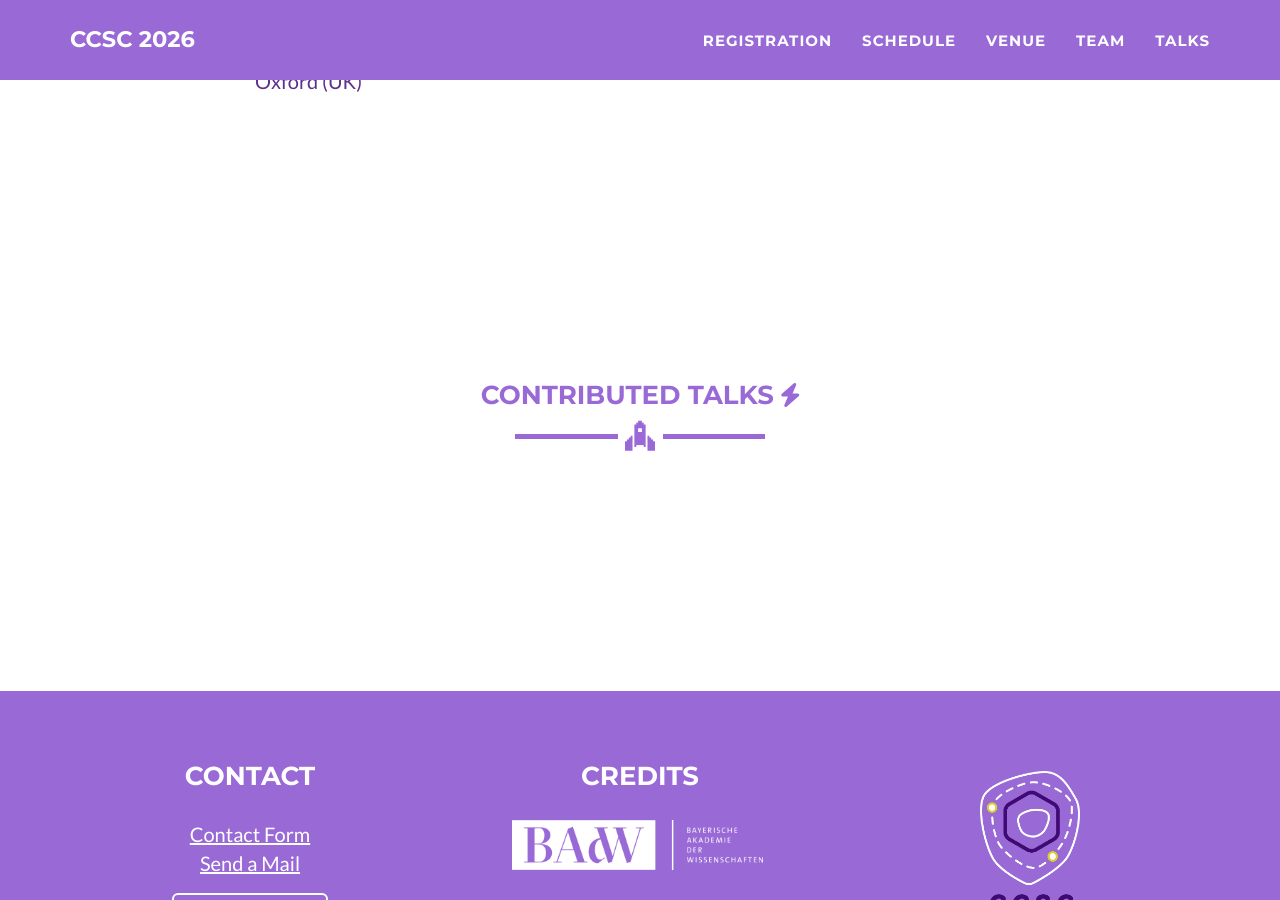
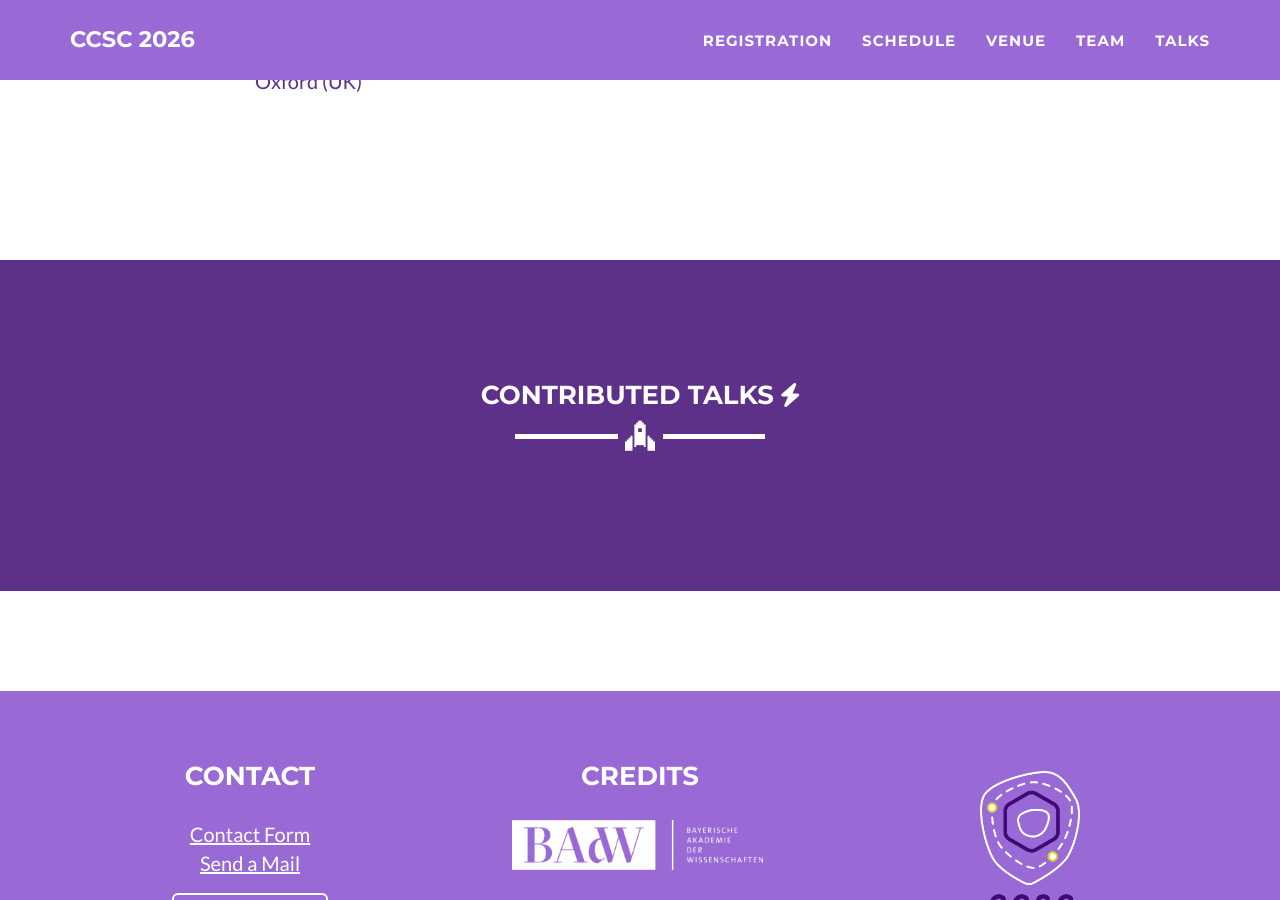
Before and after one commit to ccsc2026/ccsc2026.github.io, a Jekyll site: the page built from talks.html, in a window 1280 px wide and 900 px high, scrolled down 3450 px. Built offline with Jekyll 4.4.1, drawn with Linux system fonts in a browser that asks for light colours.

Commit message:
Update talks.html

```diff
--- a/talks.html
+++ b/talks.html
@@ -73,23 +73,23 @@ layout: page
   </div>
 </section>
 <br>
-<section id="contributed talks">
+<section class="success" id="contributed talks">
   <div class="container">
     <div class="row">
       <div class="col-lg-12 text-center">
         <h3>Contributed Talks <i class="fa-solid fa-bolt" style="font-size:24px;color:##5d308a;"></i> </h3>
-        <hr class="star-primary">
+        <hr class="star-light">
         <br>
       </div>
       <br>
       {% for ct in site.categories.contrib %}
         <div class="row">
           <div class="col-lg-4 col-lg-offset-2">
-            <a href="https://ccsc2026.github.io/{{ ct.link }}" target="_blank" style="font-size:20px;color:#5d308a;">
+            <a href="https://ccsc2026.github.io/{{ ct.link }}" target="_blank" style="font-size:20px;color:#FFFFFF;">
               <b>{{ ct.speaker }}</b>, {{ ct.location }}</a>
           </div>
           <div class="col-lg-4">
-            <a href="https://ccsc2026.github.io/{{ ct.link }}" target="_blank" style="font-size:20px;color:#5d308a;">
+            <a href="https://ccsc2026.github.io/{{ ct.link }}" target="_blank" style="font-size:20px;color:#FFFFFF;">
             {% if ct.title %}
               <i>{{ ct.title }}</i> </a>
             {% else %}
```
